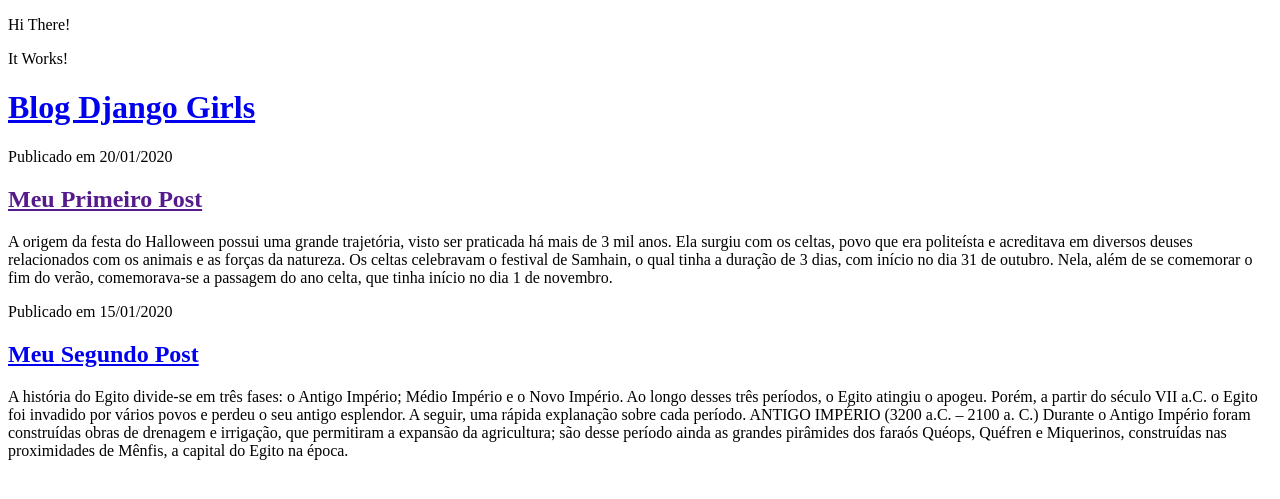
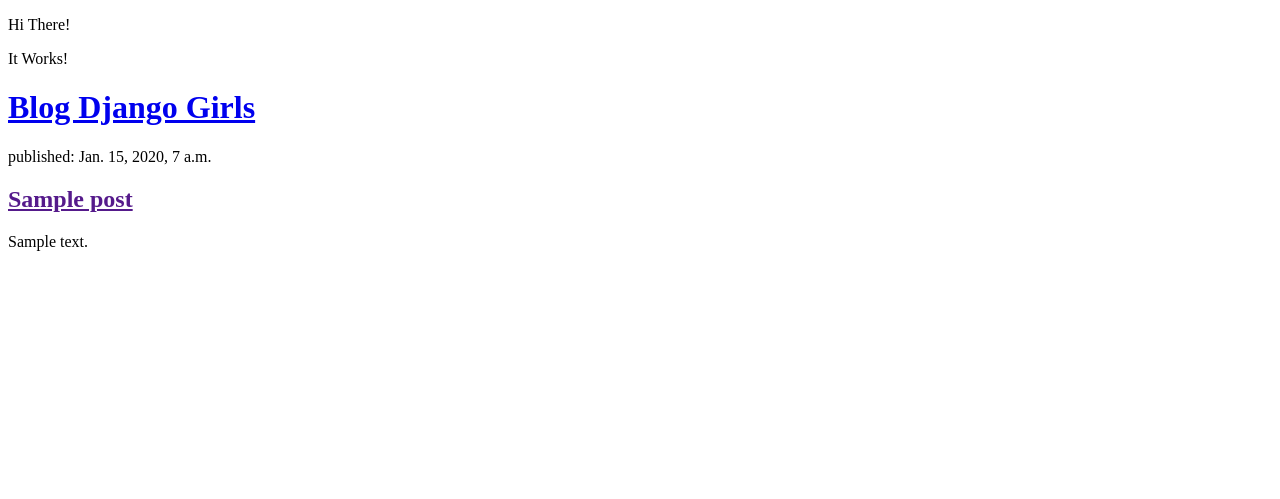
Before and after one commit to JosildoOliveira/my-first-blog, a Django app: page / in a window 1280 px wide. Shown: the top 499 px of the page. Run offline with Django 3.2, Linux system fonts and the light colour scheme; tables that the repository leaves empty hold one stand-in row (values such as "Sample post").

Commit message:
Modified templates to display posts from database.

```diff
--- a/blog/templates/blog/post_list.html
+++ b/blog/templates/blog/post_list.html
@@ -11,29 +11,11 @@
 <div>
 <h1><a href="/" > Blog Django Girls </a></h1>
 </div>
-<div>
-<p>Publicado em 20/01/2020</p>
-<h2><a href="" >Meu Primeiro Post</a></h2>
-<p>A origem da festa do Halloween possui uma grande trajetória, visto ser praticada há mais de 3 mil anos.
-Ela surgiu com os celtas, povo que era politeísta e acreditava em diversos deuses relacionados com os animais
-e as forças da natureza.
-Os celtas celebravam o festival de Samhain, o qual tinha a duração de 3 dias, com início no dia 31 de outubro.
-Nela, além de se comemorar o fim do verão, comemorava-se a passagem do ano celta, que tinha início no dia 1
-de novembro.</p>
-</div>
-<div>
-<p>Publicado em 15/01/2020</p>
-<h2><a href="/" >Meu Segundo Post</a></h2>
-<p>
-A história do Egito divide-se em três fases: o Antigo Império; Médio Império e o Novo Império.
-Ao longo desses três períodos, o Egito atingiu o apogeu. Porém, a partir do século VII a.C. o Egito foi invadido
-por vários povos e perdeu o seu antigo esplendor. A seguir, uma rápida explanação sobre cada período.
-ANTIGO IMPÉRIO (3200 a.C. – 2100 a. C.)
-Durante o Antigo Império foram construídas obras de drenagem e irrigação, que permitiram a expansão da agricultura;
-são desse período ainda as grandes pirâmides dos faraós Quéops, Quéfren e Miquerinos, construídas nas proximidades
-de Mênfis, a capital do Egito na época.
+{% for post in posts %}
+	<div>
+		<p>published: {{ post.published_date }}</p>
+		<h2><a href="" >{{post.title}}</a></h2>
+		<p>{{post.text|linebreaksbr}}</p>
 
-</p>
-</div>
-<p></p>
+{% endfor %}
 </html>
--- a/blog/views.py
+++ b/blog/views.py
@@ -1,4 +1,9 @@
 from django.shortcuts import render
+from django.utils import timezone
+from .models import Post
+
 def post_list(request):
-    return render(request,'blog/post_list.html',{})
+    posts=Post.objects.filter(published_date__lte=timezone.now()).order_by('published_date')
+    return render(request,'blog/post_list.html',{'posts':posts})
+
 # Create your views here.
```
